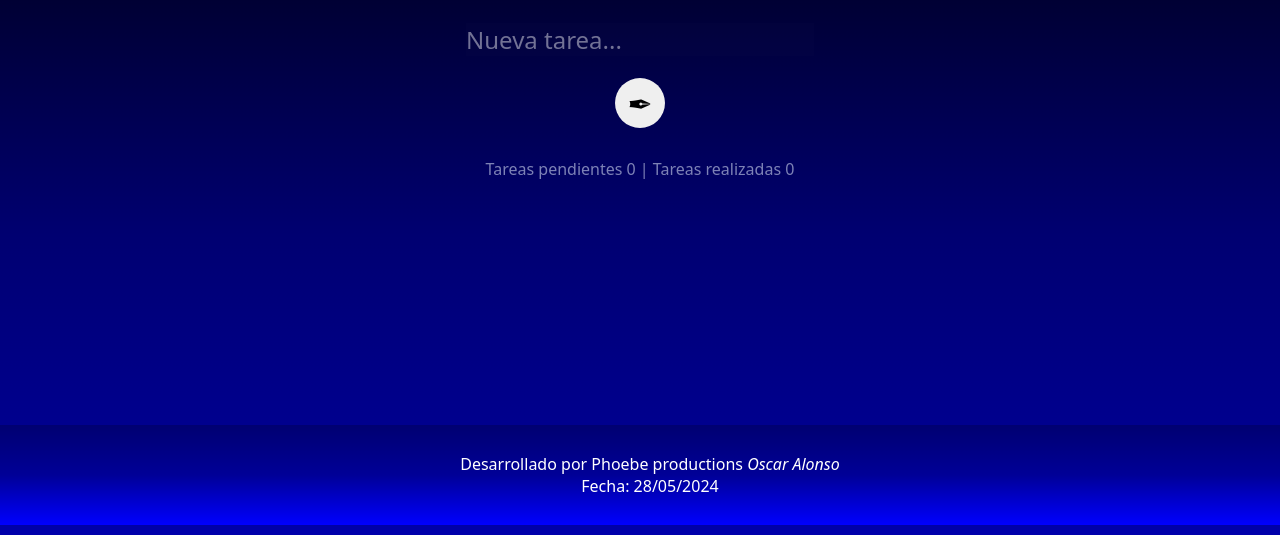
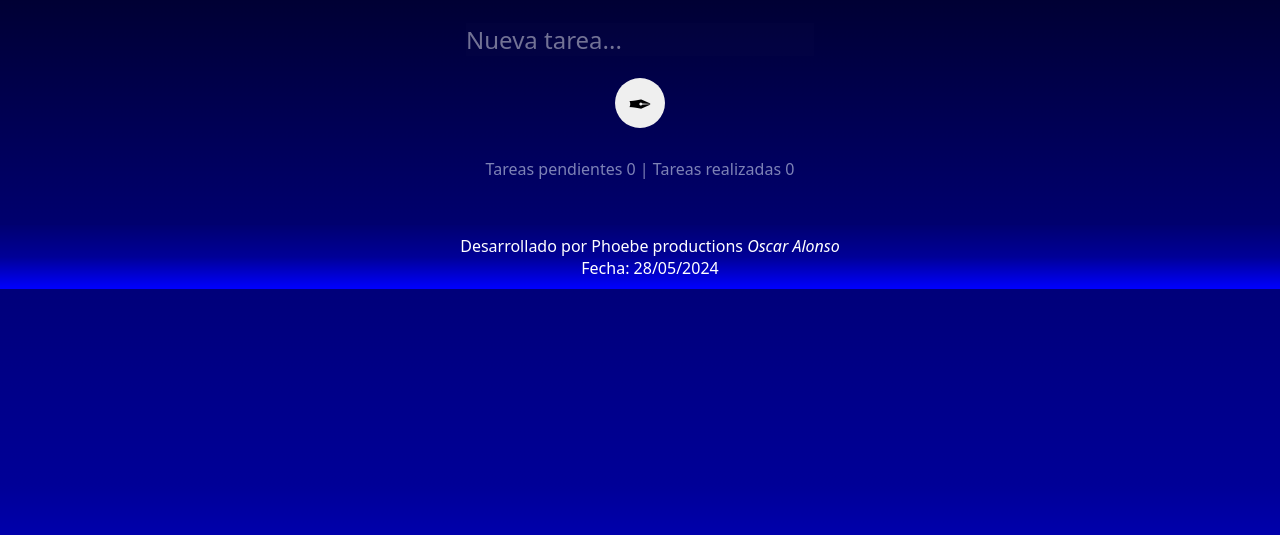
Before and after one commit to alonsojerez1986/to_do_list, a plain HTML site: page index.html in a window 1280 px wide. Shown: the part 265-800 px from the top of the page. Drawn offline with Linux system fonts and the light colour scheme.

Commit message:
Update estilos.css

```diff
--- a/css/estilos.css
+++ b/css/estilos.css
@@ -115,14 +115,14 @@ form input[type="submit"]:hover{
 }
 /* Estilo del footer */
 footer {
-    position: fixed;
+
     display: flex;
     flex-direction: column;
     justify-content: center;
     align-items: center;
     bottom: 10px;
     width: 100%;
-    height: 80px;
+    height: fit-content;
     background: linear-gradient(0deg, blue, rgb(0, 0, 151), rgb(0, 0, 113));
     color: white;
     text-align: center;
```
